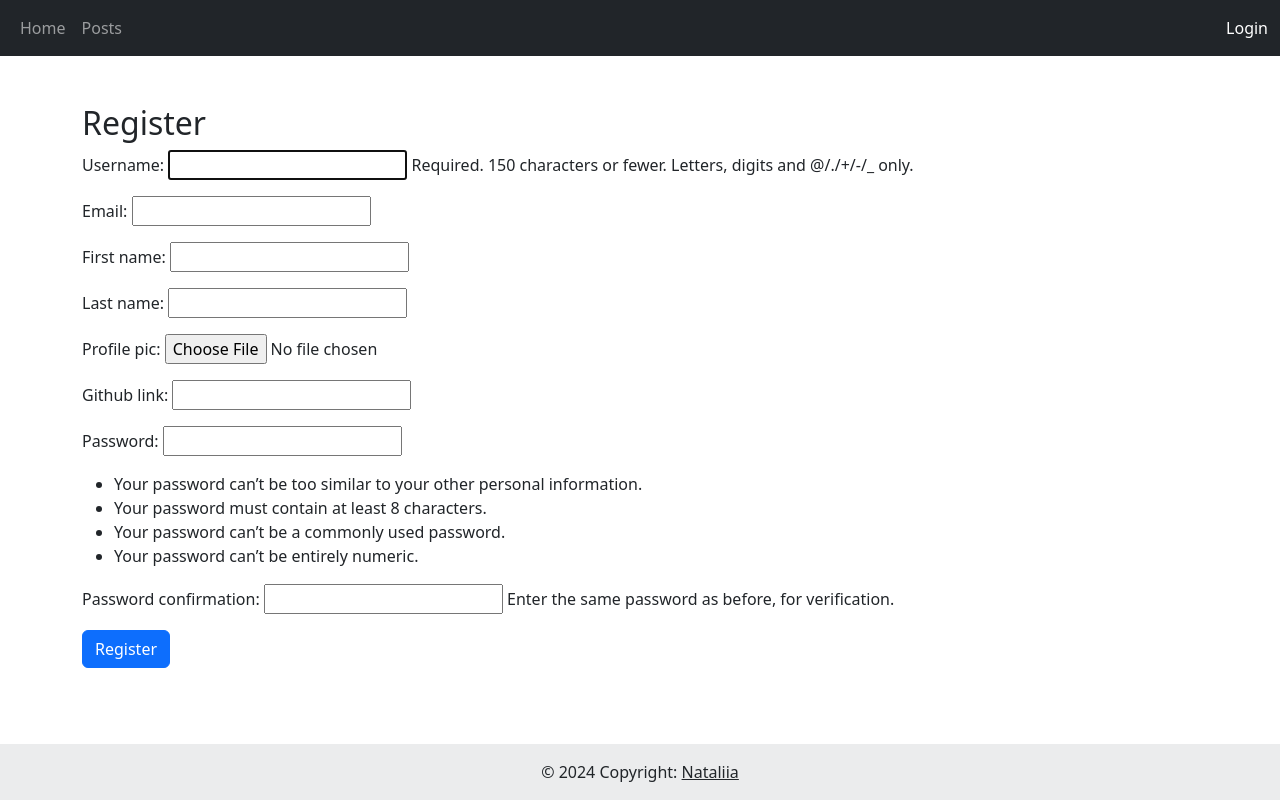
After one commit to natalia-se/Django_Study2, a Django app: page /post/register/ in a window 1280 px wide. The commit adds this page. Run offline with Django 5.2, Linux system fonts and the light colour scheme.

Commit message:
Add login/logout/registration

```diff
--- a/Project_Third/settings.py
+++ b/Project_Third/settings.py
@@ -123,3 +123,9 @@ STATIC_URL = 'static/'
 # https://docs.djangoproject.com/en/5.1/ref/settings/#default-auto-field
 
 DEFAULT_AUTO_FIELD = 'django.db.models.BigAutoField'
+
+MEDIA_URL = '/media/'
+MEDIA_ROOT = BASE_DIR / 'media'
+
+LOGIN_REDIRECT_URL = '/'
+LOGOUT_REDIRECT_URL = '/post/login/'  # Optional, if you want to redirect on logout
--- /dev/null
+++ b/post/forms.py
@@ -0,0 +1,23 @@
+from django import forms
+from django.contrib.auth.models import User
+from django.contrib.auth.forms import UserCreationForm
+
+class RegisterForm(UserCreationForm):
+    email = forms.EmailField(required=True)
+    first_name = forms.CharField(max_length=30, required=True)
+    last_name = forms.CharField(max_length=30, required=True)
+    profile_pic = forms.ImageField(required=False)  # Optional
+    github_link = forms.URLField(required=False)  # Optional
+
+    class Meta:
+        model = User
+        fields = [
+            'username',
+            'email',
+            'first_name',
+            'last_name',
+            'profile_pic',
+            'github_link',
+            'password1',
+            'password2'
+        ]
--- a/post/urls.py
+++ b/post/urls.py
@@ -1,7 +1,16 @@
 from django.urls import path
 from . import views
+from django.conf import settings
+from django.conf.urls.static import static
+from django.contrib.auth import views as auth_views
 
 urlpatterns = [
     path('', views.post_list, name='post_list'),
     path('<int:id>/', views.post_detail, name='post_detail'),
+    path('register/', views.register, name='register'),
+    path('login/', auth_views.LoginView.as_view(template_name='post/login.html'), name='login'),
+    path('logout/', auth_views.LogoutView.as_view(next_page='login'), name='logout'),
 ]
+
+if settings.DEBUG:  # Only serve media files in development
+    urlpatterns += static(settings.MEDIA_URL, document_root=settings.MEDIA_ROOT)
--- a/post/views.py
+++ b/post/views.py
@@ -1,5 +1,8 @@
-from django.shortcuts import render, get_object_or_404
-from .models import Post
+from django.shortcuts import render, get_object_or_404, redirect
+from django.contrib.auth.decorators import login_required
+from django.contrib import messages
+from .forms import RegisterForm
+from .models import Post, Profile
 
 def post_list(request):
     posts = Post.objects.all().order_by('-created')
@@ -8,3 +11,23 @@ def post_list(request):
 def post_detail(request, id):
     post = get_object_or_404(Post, id=id)
     return render(request, 'post/postDetail.html', {'post': post})
+
+def register(request):
+    if request.method == 'POST':
+        form = RegisterForm(request.POST, request.FILES)
+        if form.is_valid():
+            user = form.save()
+            # Save profile fields
+            profile = Profile.objects.get(user=user)
+            profile.profile_pic = form.cleaned_data.get('profile_pic')
+            profile.github_link = form.cleaned_data.get('github_link')
+            profile.save()
+            messages.success(request, 'Your account has been created! You can now log in.')
+            return redirect('login')
+    else:
+        form = RegisterForm()
+    return render(request, 'post/register.html', {'form': form})
+
+@login_required
+def protected_view(request):
+    return render(request, 'welcome.html')
--- a/templates/base.html
+++ b/templates/base.html
@@ -17,16 +17,39 @@
           <li class="nav-item">
             <a class="nav-link" href="{% url 'welcome' %}">Home</a>
           </li>
-          <li class="nav-item">
+          <!-- <li class="nav-item">
             <a class="nav-link" href="{% url 'users' %}">Users</a>
           </li>
           <li class="nav-item">
             <a class="nav-link" href="{% url 'form' %}">Add user</a>
-          </li>
+          </li> -->
           <li class="nav-item">
             <a class="nav-link" href="{% url 'post_list' %}">Posts</a>
           </li>
         </ul>
+        {% if user.is_authenticated %}
+        <form action="{% url 'logout' %}" method="post" style="display: inline">
+          {% csrf_token %}
+          <button
+            type="submit"
+            class="btn btn-link nav-link text-white"
+            style="border: none; background: none"
+          >
+            Logout
+          </button>
+        </form>
+        {% else %}
+        <form action="{% url 'login' %}" method="post" style="display: inline">
+          {% csrf_token %}
+          <button
+            type="submit"
+            class="btn btn-link nav-link text-white"
+            style="border: none; background: none"
+          >
+            Login
+          </button>
+        </form>
+        {% endif %}
       </div>
     </nav>
 
--- /dev/null
+++ b/templates/post/register.html
@@ -0,0 +1,12 @@
+<!-- prettier-ignore -->
+{% extends 'base.html' %}
+{% block title %}Register{% endblock %}
+{% block content %}
+<div class="container mt-5">
+  <h2>Register</h2>
+  <form method="post" enctype="multipart/form-data">
+    {% csrf_token %} {{ form.as_p }}
+    <button type="submit" class="btn btn-primary">Register</button>
+  </form>
+</div>
+{% endblock %}
```
Also changed, not shown: post/models.py (+20 -0 lines), templates/post/login.html (added, +20 -0 lines), templates/post/logout.html (added, +9 -0 lines), db.sqlite3, post/migrations/0002_profile.py (added).
